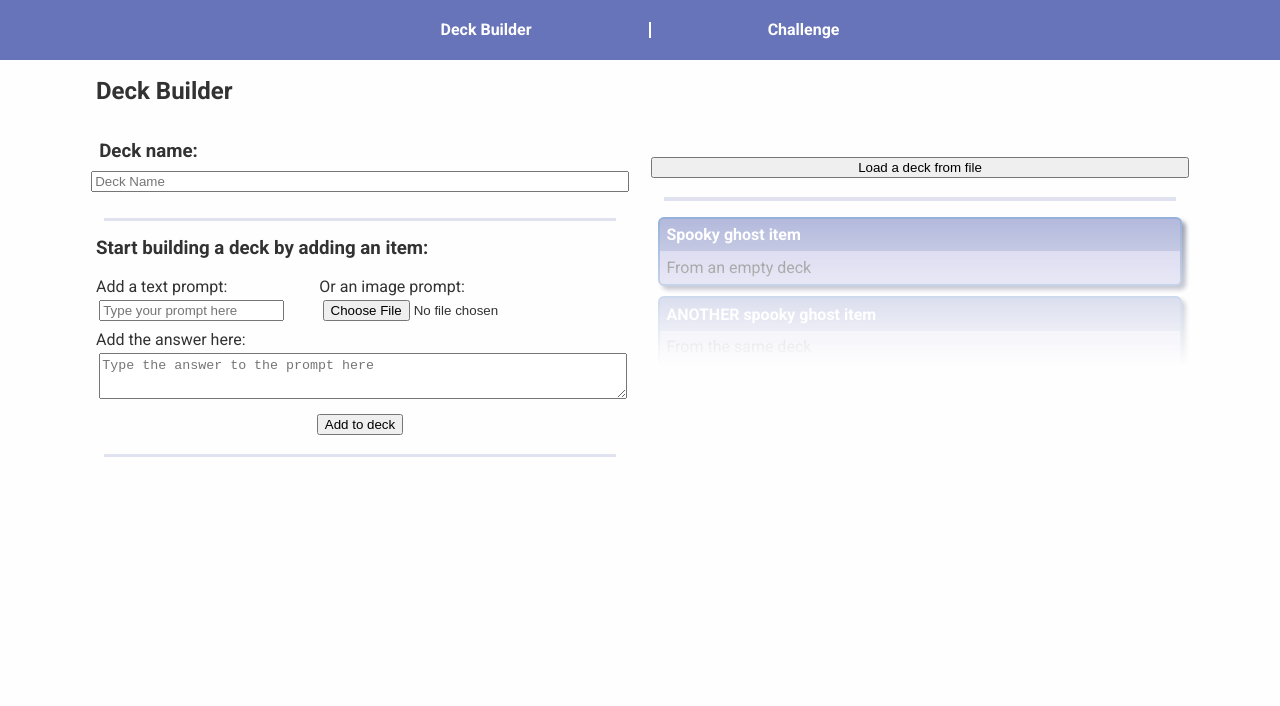
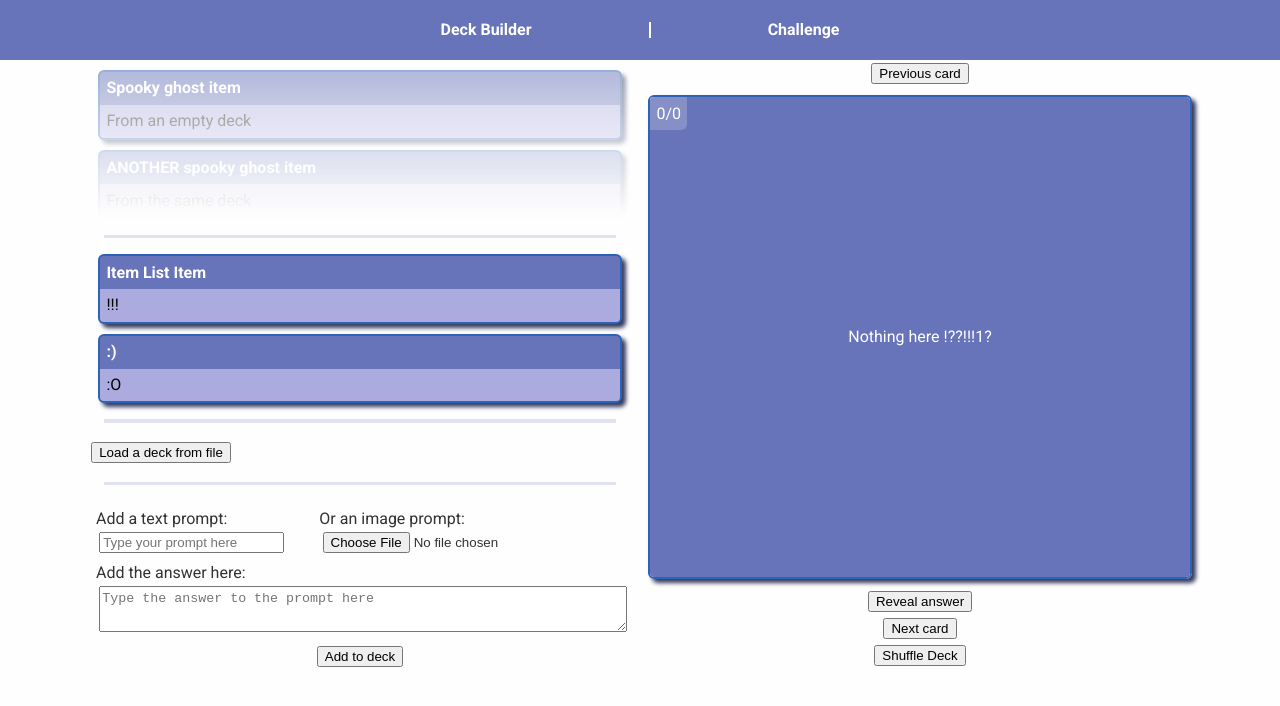
Before and after one commit to seanmizen/flash-app, a React (Create React App) app: page /Swatch in a window 1280 px wide. Shown: the top 706 px of the page. Built offline with nearby package versions, Linux system fonts and the light colour scheme.

Commit message:
Added Swatch page for CSS styling

```diff
--- a/src/App.js
+++ b/src/App.js
@@ -2,6 +2,7 @@ import React from "react";
 import Nav from "./core/Nav";
 import DeckEditor from "./features/DeckEditor";
 import Challenge from "./features/Challenge";
+import Swatch from "./features/Swatch";
 import { BrowserRouter as Router, Switch, Route } from "react-router-dom";
 //import './App.css';
 
@@ -17,6 +18,9 @@ function App() {
           <Route path="/Challenge">
             <Challenge />
           </Route>
+          <Route path="/Swatch">
+            <Swatch />
+          </Route>
           <Route path="/">
             <DeckEditor />
           </Route>
--- a/src/features/DeckEditor/DeckEditor.js
+++ b/src/features/DeckEditor/DeckEditor.js
@@ -45,7 +45,6 @@ function DeckEditor() {
     };
 
     setList([...list, newItem]);
-    //setLocalStorageState();
   }
 
   function setItem(item) {
@@ -142,9 +141,9 @@ function DeckEditor() {
               <ItemList
                 ghost={true}
                 list={ghostItemList}
-                onDeleted={(id) => deleteItem(id)}
+                onDeleted={() => {}}
                 allowEdit={false}
-                editItemCallback={setItem}
+                editItemCallback={() => {}}
               />
             </div>
           )}
--- a/src/features/Swatch/Swatch.js
+++ b/src/features/Swatch/Swatch.js
@@ -1,7 +1,89 @@
-import styles from "./Swatch.modules.css";
+import { useState } from "react";
+import ItemList from "../DeckEditor/components/ItemList";
+import Arena from "../Challenge/components/Arena";
+import LoadDeckFromFile from "../DeckEditor/components/LoadDeckFromFile";
+import AddItemForm from "../DeckEditor/components/AddItemForm";
+import styles from "./Swatch.module.css";
 
 const Swatch = () => {
-  return <></>;
+  const [deckName, setDeckName] = useState(
+    localStorage.getItem("deckName") || []
+  );
+  const [list, setList] = useState(
+    JSON.parse(localStorage.getItem("list")) || []
+  );
+  const [deckKey, setDeckKey] = useState(Math.random());
+  const ghostItemList = [
+    { prompt: "Spooky ghost item", answer: "From an empty deck" },
+    { prompt: "ANOTHER spooky ghost item", answer: "From the same deck" },
+  ];
+  const itemList = [
+    { prompt: "Item List Item", answer: "!!!" },
+    { prompt: ":)", answer: ":O" },
+  ];
+
+  function loadDeck(deck) {
+    setDeckName(deck.deckName);
+    setList(deck.list);
+    localStorage.removeItem("deckName");
+    localStorage.removeItem("list");
+    localStorage.setItem("deckName", deck.deckName);
+    localStorage.setItem("list", JSON.stringify(deck.list));
+  }
+
+  return (
+    <div className={styles["main"]}>
+      <div className={styles["section"]}>
+        <ItemList
+          ghost={true}
+          list={ghostItemList}
+          onDeleted={() => {}}
+          allowEdit={false}
+          editItemCallback={() => {}}
+        />
+        <div className={styles["spacer"]} />
+        <ItemList
+          ghost={false}
+          list={itemList}
+          onDeleted={() => {}}
+          allowEdit={false}
+          editItemCallback={() => {}}
+        />
+        <div className={styles["spacer"]} />
+        <LoadDeckFromFile onDeckLoad={(e) => loadDeck(e)} />
+        <div className={styles["spacer"]} />
+        <AddItemForm onAdd={() => {}} />
+      </div>
+      <div className={styles["section"]}>
+        <Arena
+          deck={{
+            deckName: deckName,
+            list: list,
+          }}
+          key={deckKey}
+        />
+      </div>
+    </div>
+  );
 };
 
+/*
+-Item list
+  -text item
+  -image item
+
+-Ghost item list
+<ItemList
+                ghost={true}
+                list={ghostItemList}
+                onDeleted={(id) => deleteItem(id)}
+                allowEdit={false}
+                editItemCallback={setItem}
+              />
+
+-Challenge arena
+
+
+*/
+
 export default Swatch;
--- a/src/features/Swatch/Swatch.module.css
+++ b/src/features/Swatch/Swatch.module.css
@@ -1 +1,30 @@
 /* 2A2C05 EFE0B9 E4B04A 643B0F B7521E */
+
+.main {
+  display: flex;
+  flex-direction: column;
+}
+
+@media only screen and (min-width: 880px) {
+  .main {
+    flex-direction: row;
+  }
+}
+
+.section {
+  margin: 0;
+  flex: 1;
+}
+
+@media only screen and (min-width: 880px) {
+  .section {
+    margin: 0 0.5rem 0 0.5rem;
+  }
+}
+
+.spacer {
+  margin: 1rem;
+  padding: 0.1rem 0 0.1rem 0;
+  background-color: #6874b9;
+  opacity: 0.2;
+}
```
